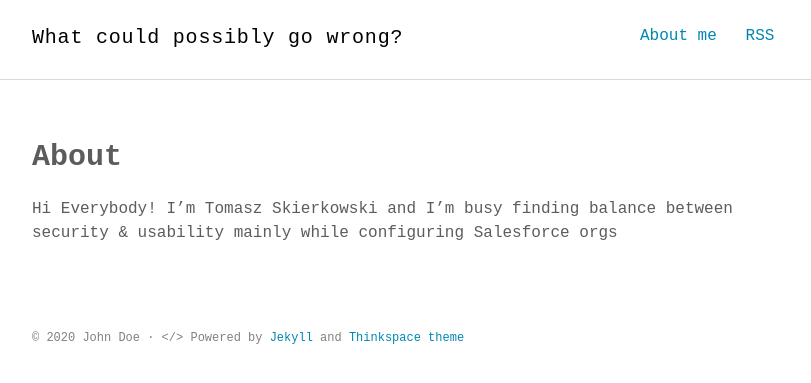
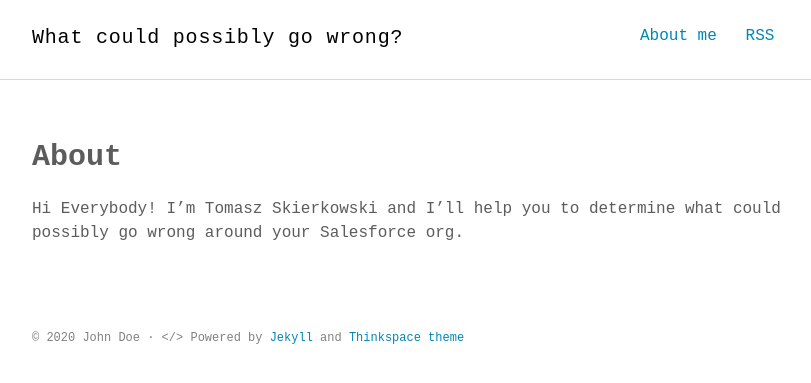
Before and after one commit to whatcouldpossiblygowrong/whatcouldpossiblygowrong.github.io, a Jekyll site: the page built from about.md, in a window 1280 px wide. Shown: the top 383 px of the page, without its empty margins (232-1043 px from the left). Built offline with Jekyll 4.4.1, drawn with Linux system fonts in a browser that asks for light colours; some web fonts are replaced.

Commit message:
Update about.md

```diff
--- a/about.md
+++ b/about.md
@@ -4,4 +4,4 @@ title: About
 permalink: /about/
 ---
 
-Hi Everybody! I'm Tomasz Skierkowski and I'm busy finding balance between security & usability mainly while configuring Salesforce orgs
+Hi Everybody! I'm Tomasz Skierkowski and I'll help you to determine what could possibly go wrong around your Salesforce org.
```
